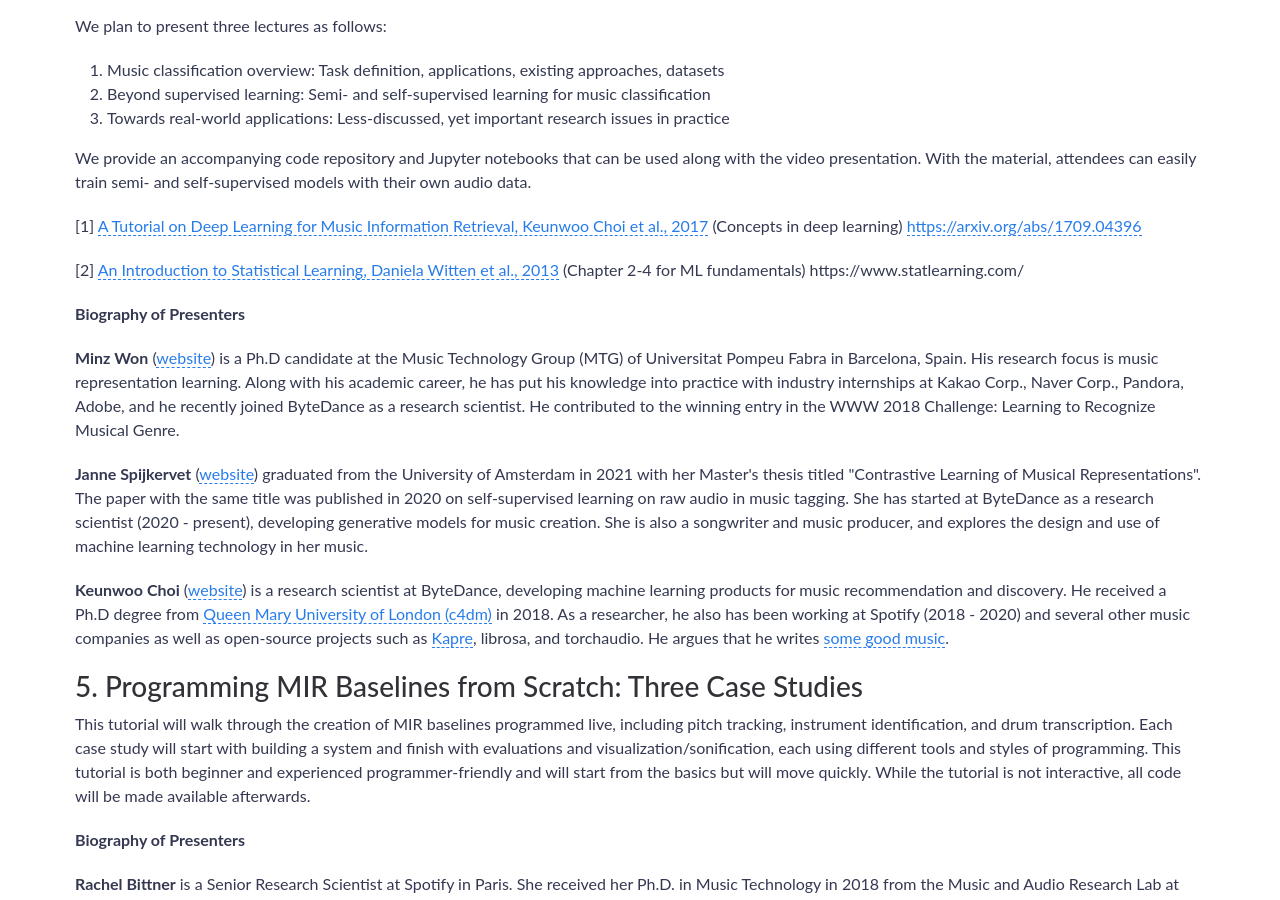
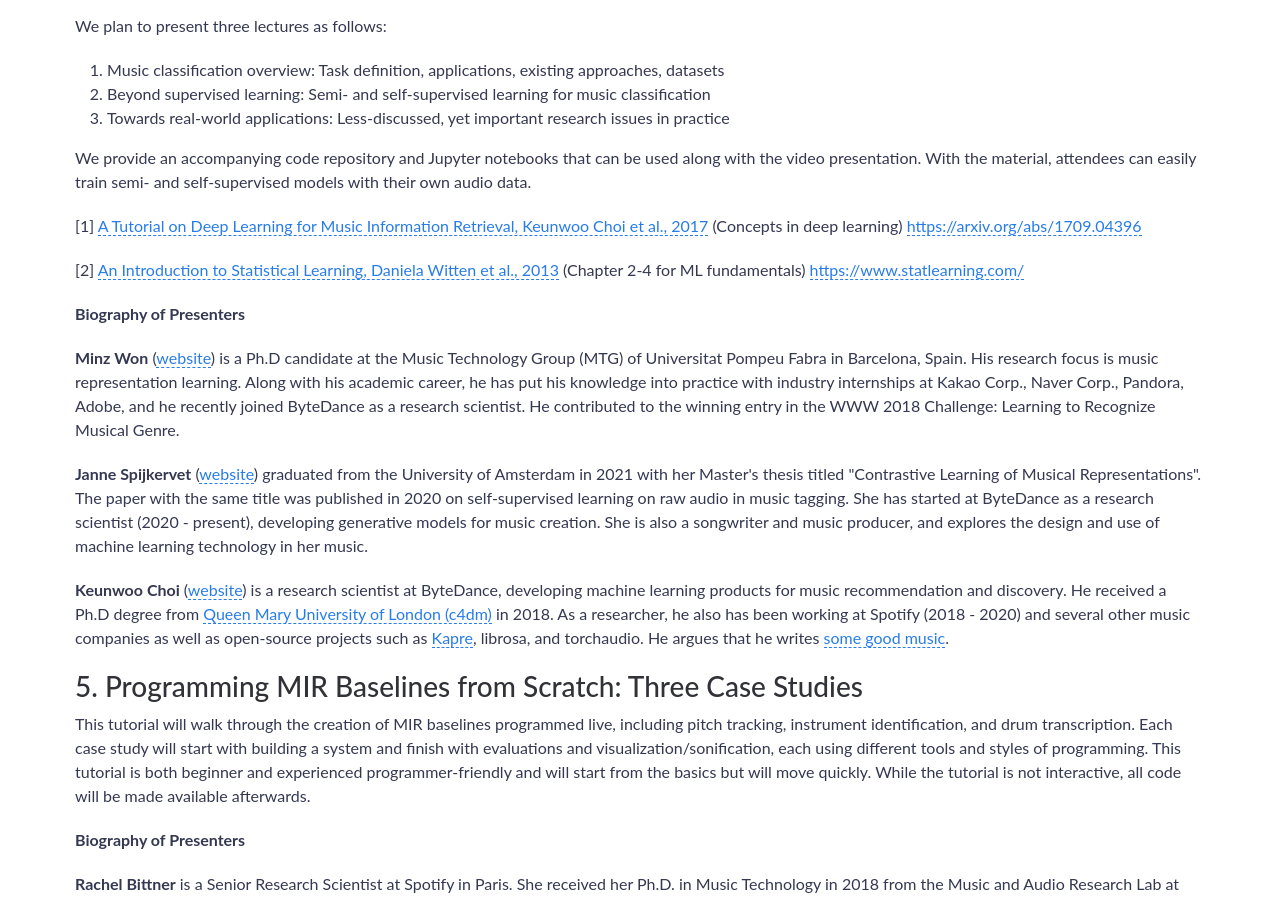
Before and after one commit to ismir2021/ismir2021.github.io, a Jekyll site: the page built from tutorials.md, in a window 1280 px wide and 900 px high, scrolled down 3409 px. Built offline with Jekyll 4.4.1, drawn with Linux system fonts in a browser that asks for light colours; nearby versions of some CDN libraries; some of the changed lines change nothing that is shown.

Commit message:
fix the link

```diff
--- a/tutorials.md
+++ b/tutorials.md
@@ -81,7 +81,7 @@ We provide an accompanying code repository and Jupyter notebooks that can be use
 
 [1] [A Tutorial on Deep Learning for Music Information Retrieval, Keunwoo Choi et al., 2017](https://arxiv.org/abs/1709.04396) (Concepts in deep learning) [https://arxiv.org/abs/1709.04396](https://arxiv.org/abs/1709.04396)
 
-[2] [An Introduction to Statistical Learning, Daniela Witten et al., 2013](https://www.statlearning.com/) (Chapter 2-4 for ML fundamentals) https://www.statlearning.com/
+[2] [An Introduction to Statistical Learning, Daniela Witten et al., 2013](https://www.statlearning.com/) (Chapter 2-4 for ML fundamentals) [https://www.statlearning.com/](https://www.statlearning.com/)
 
 **Biography of Presenters**
 
```
